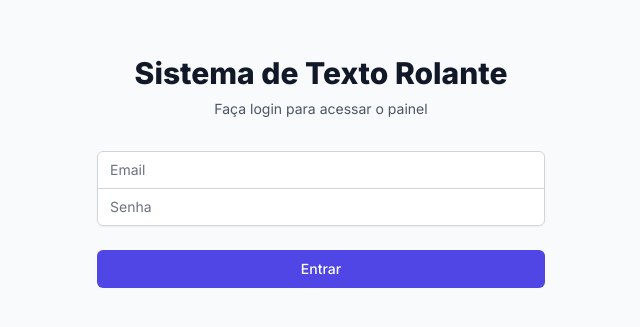
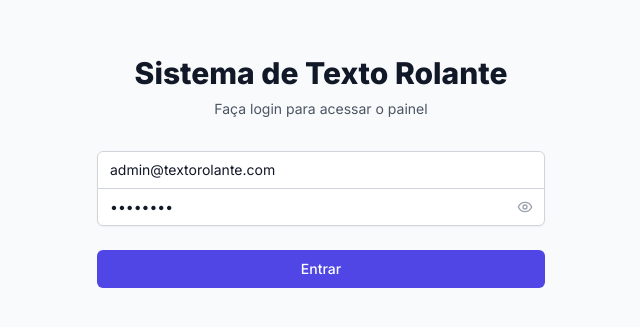
Before and after one commit to SVTestes/texto-rolante, a Next.js app: page /login in a window 1280 px wide. Shown: the part 241-568 px from the top of the page, without its empty margins (319-959 px from the left). Built offline with nearby package versions, Linux system fonts and the light colour scheme.

Commit message:
Fix: Melhora componente de login com credenciais padrão e botão mostrar/ocultar senha

```diff
--- a/src/components/LoginForm.tsx
+++ b/src/components/LoginForm.tsx
@@ -3,10 +3,12 @@
 import { useState } from 'react'
 import { signIn } from 'next-auth/react'
 import { useRouter } from 'next/navigation'
+import { Eye, EyeOff } from 'lucide-react'
 
 export default function LoginForm() {
-  const [email, setEmail] = useState('')
-  const [password, setPassword] = useState('')
+  const [email, setEmail] = useState('admin@textorolante.com')
+  const [password, setPassword] = useState('admin123')
+  const [showPassword, setShowPassword] = useState(false)
   const [loading, setLoading] = useState(false)
   const [error, setError] = useState('')
   const router = useRouter()
@@ -64,21 +66,32 @@
                 onChange={(e) => setEmail(e.target.value)}
               />
             </div>
-            <div>
+            <div className="relative">
               <label htmlFor="password" className="sr-only">
                 Senha
               </label>
               <input
                 id="password"
                 name="password"
-                type="password"
+                type={showPassword ? 'text' : 'password'}
                 autoComplete="current-password"
                 required
-                className="appearance-none rounded-none relative block w-full px-3 py-2 border border-gray-300 placeholder-gray-500 text-gray-900 rounded-b-md focus:outline-none focus:ring-indigo-500 focus:border-indigo-500 focus:z-10 sm:text-sm"
+                className="appearance-none rounded-none relative block w-full px-3 py-2 pr-10 border border-gray-300 placeholder-gray-500 text-gray-900 rounded-b-md focus:outline-none focus:ring-indigo-500 focus:border-indigo-500 focus:z-10 sm:text-sm"
                 placeholder="Senha"
                 value={password}
                 onChange={(e) => setPassword(e.target.value)}
               />
+              <button
+                type="button"
+                className="absolute inset-y-0 right-0 pr-3 flex items-center"
+                onClick={() => setShowPassword(!showPassword)}
+              >
+                {showPassword ? (
+                  <EyeOff className="h-4 w-4 text-gray-400" />
+                ) : (
+                  <Eye className="h-4 w-4 text-gray-400" />
+                )}
+              </button>
             </div>
           </div>
 
```
